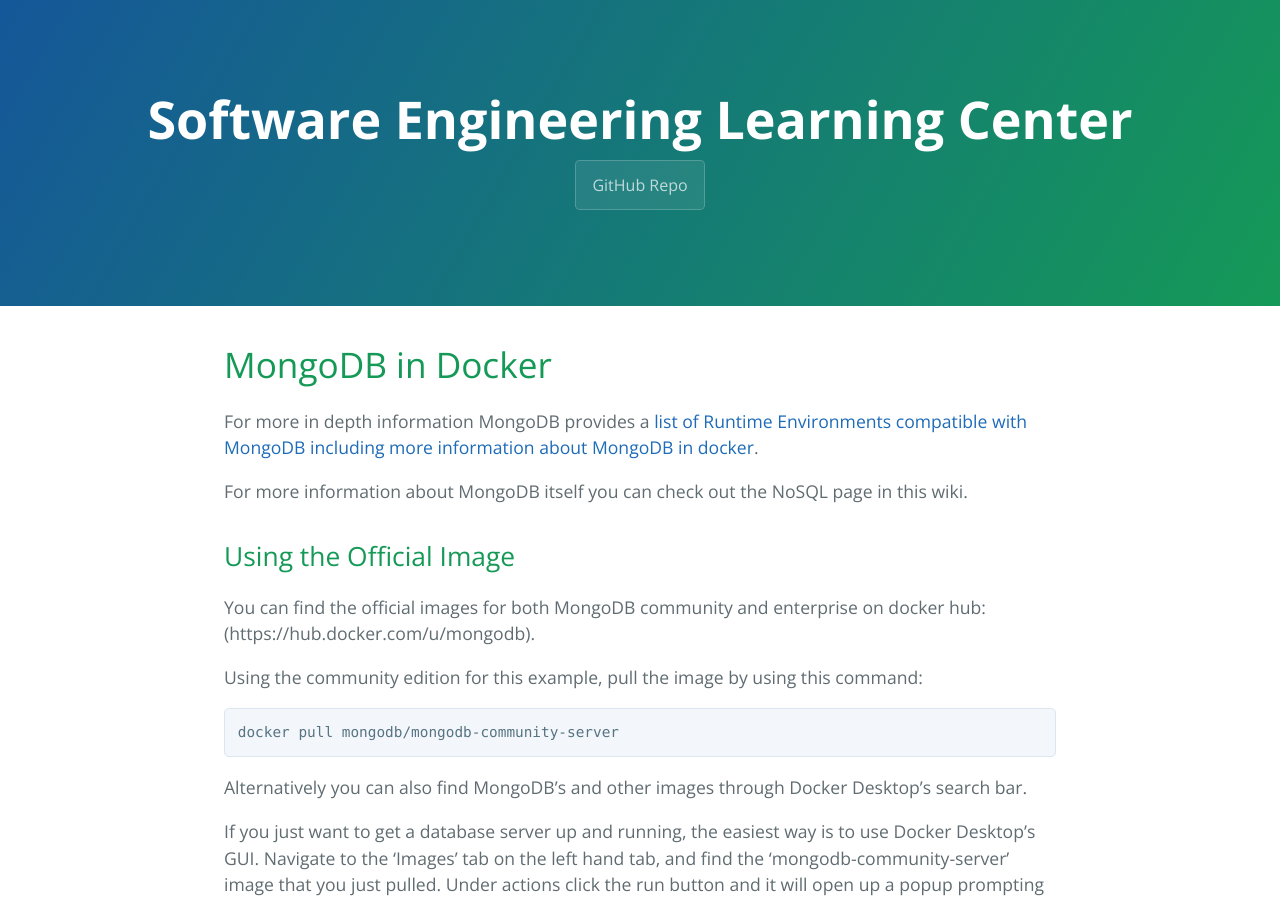
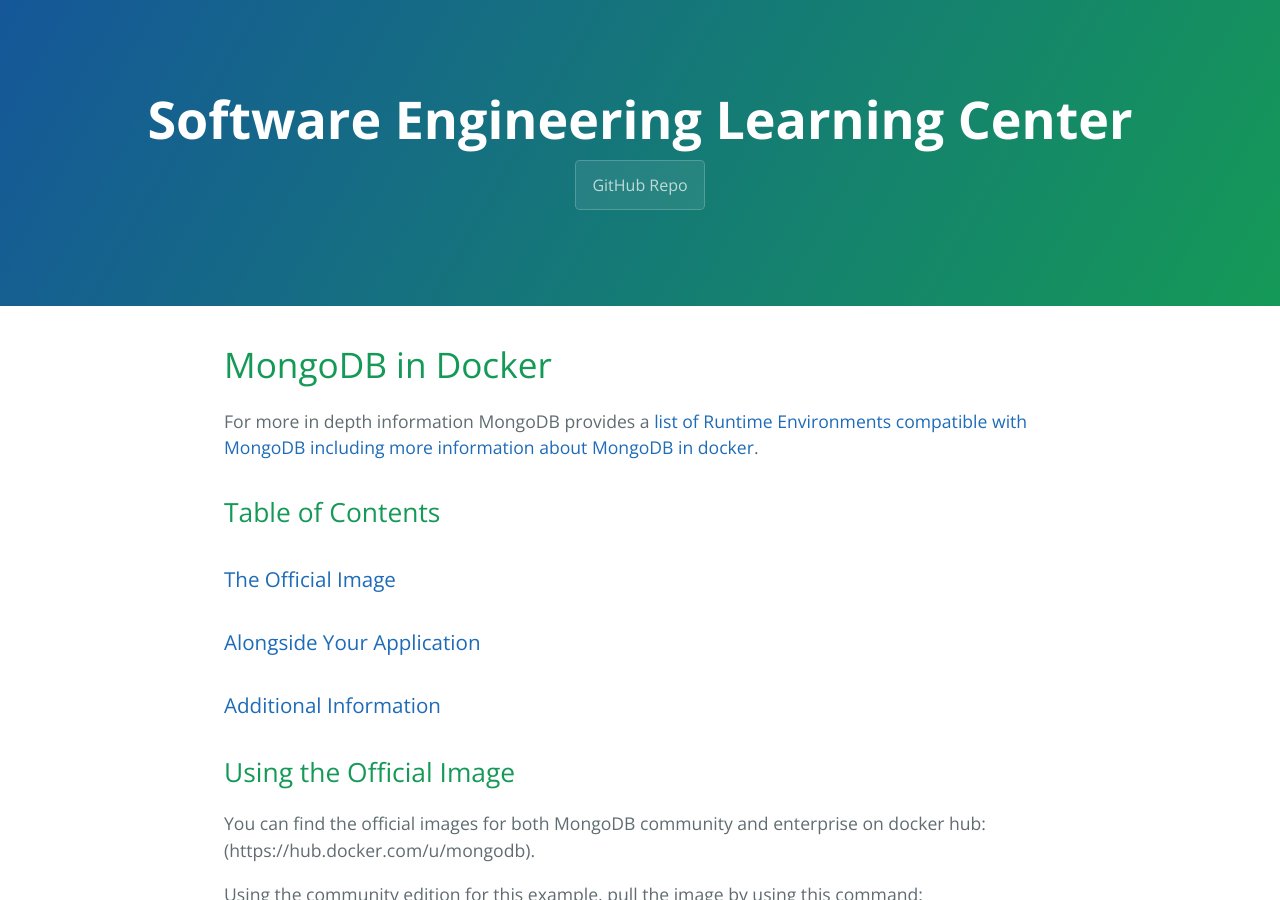
Before and after one commit to learning-software-engineering/learning-software-engineering.github.io, a Jekyll site: the page built from Topics/Development_Process/MongoDB_in_Docker.md, in a window 1280 px wide and 900 px high. Built offline with Jekyll 4.4.1, drawn with Linux system fonts in a browser that asks for light colours; our own code applies the rules of GitHub Pages for plain Markdown files.

Commit message:
Added Table of Contents
Added Table of Contents for the mongodb_in_docker page

```diff
--- a/Topics/Development_Process/MongoDB_in_Docker.md
+++ b/Topics/Development_Process/MongoDB_in_Docker.md
@@ -2,7 +2,10 @@
 
 For more in depth information MongoDB provides a [list of Runtime Environments compatible with MongoDB including more information about MongoDB in docker](https://www.mongodb.com/compatibility).
 
-For more information about MongoDB itself you can check out the NoSQL page in this wiki.
+## Table of Contents
+### [The Official Image](#using-the-official-image)
+### [Alongside Your Application](#setup-alongside-application)
+### [Additional Information](#additional-information-1)
 
 ## Using the Official Image
 
```
